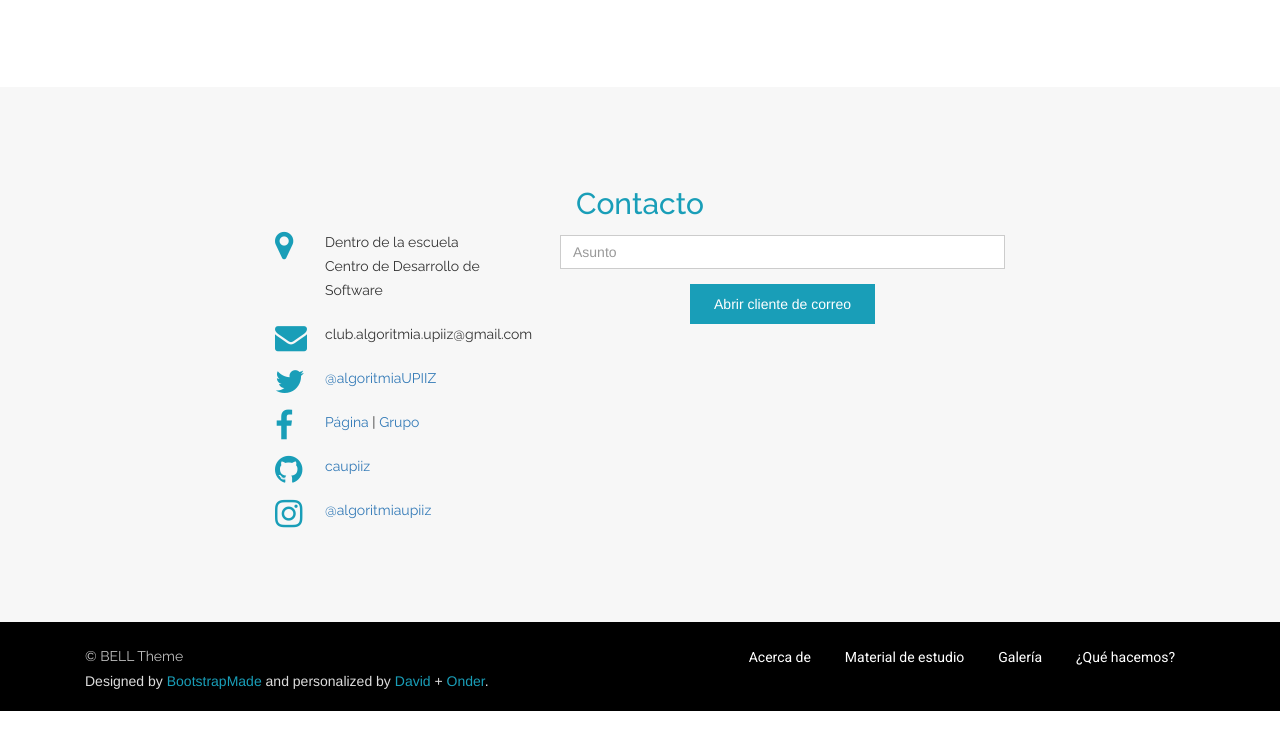
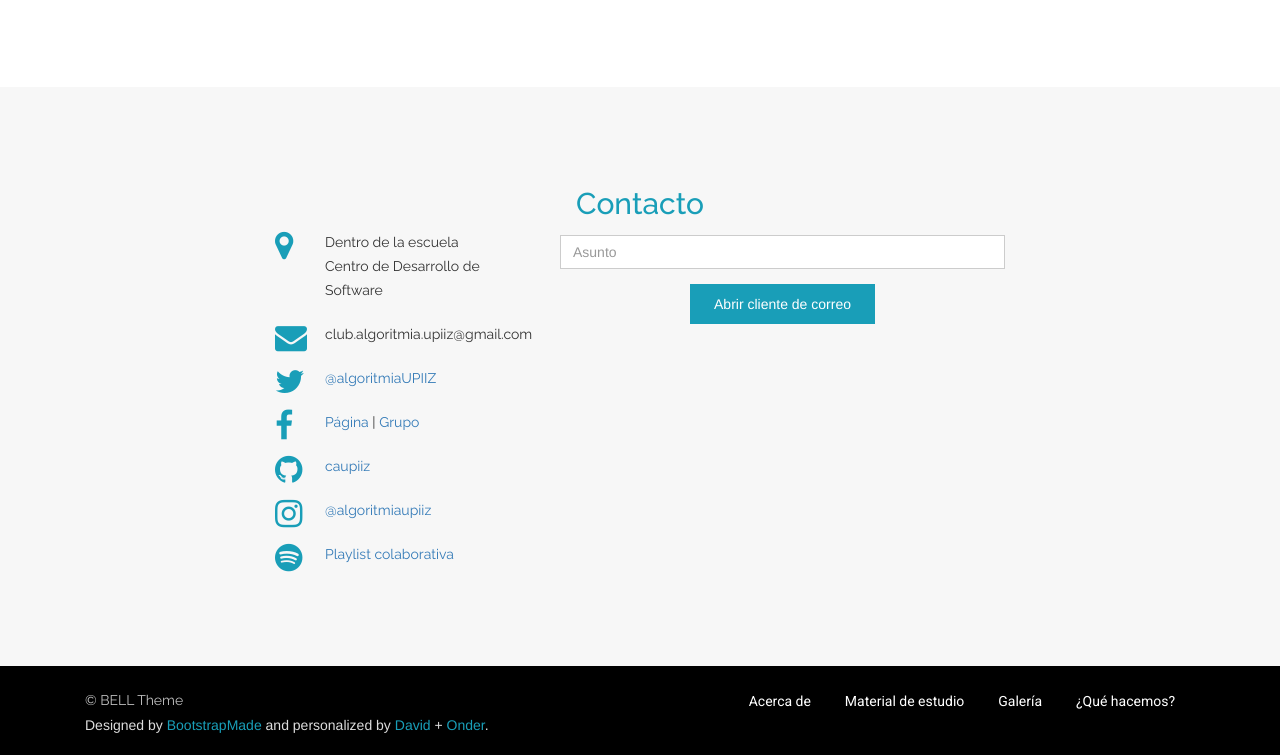
Before and after one commit to caupiiz/2701, a plain HTML site: page index.html in a window 1280 px wide. Shown: the part 3938-4693 px from the top of the page. Before the commit the page ends 4649 px from the top, so only its background shows below. Drawn offline with nearby package versions, Linux system fonts and the light colour scheme.

Commit message:
Agregar enlace a playlist colaborativa de Spotify

```diff
--- a/index.html
+++ b/index.html
@@ -498,6 +498,10 @@
                             <i class="fa fa-instagram"></i>
                             <p><a href="https://www.instagram.com/algoritmiaupiiz/" target="_blank">@algoritmiaupiiz</a></p>
                         </div>
+                        <div>
+                            <i class="fa fa-spotify"></i>
+                            <p><a href="https://open.spotify.com/playlist/6limAcEw2kr3GZcD7UCgQP?si=OQgD-YNKSMSyGnQVyBfQ-A" target="_blank">Playlist colaborativa</a></p>
+                        </div>
                     </div>
                 </div>
 
```
